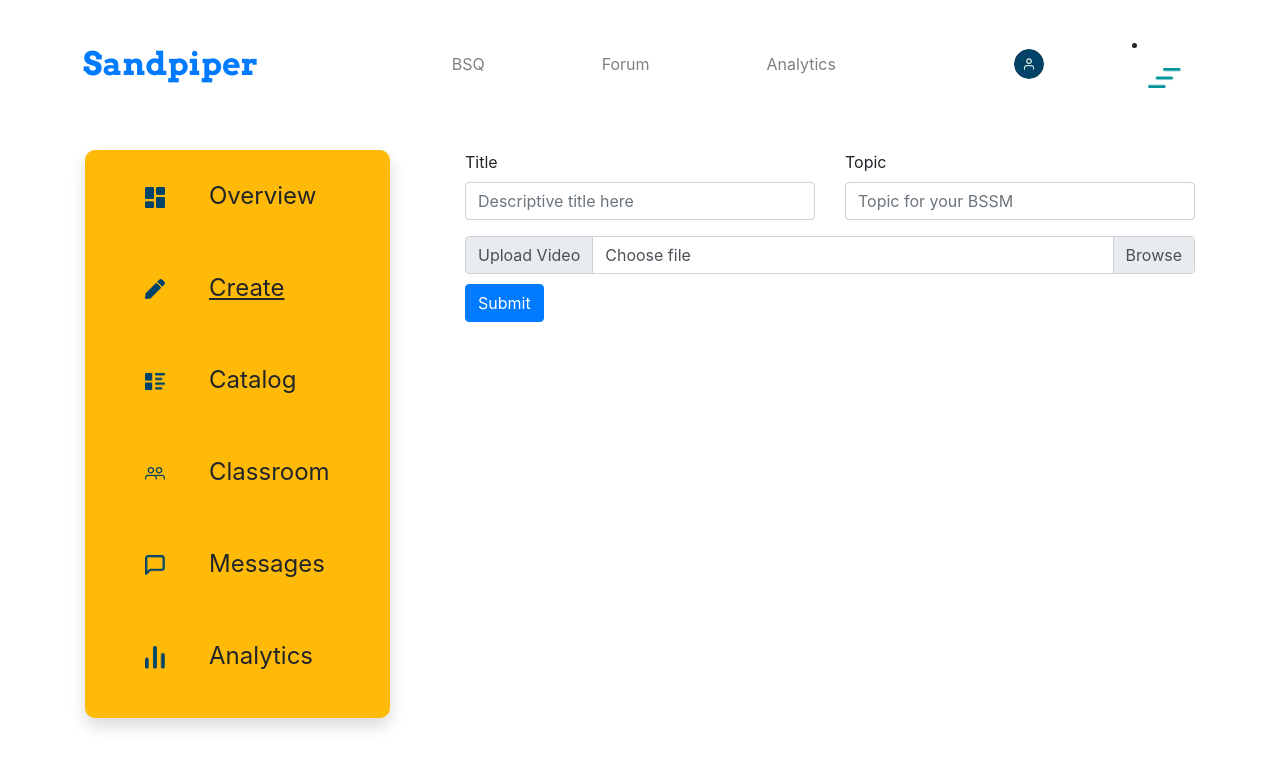
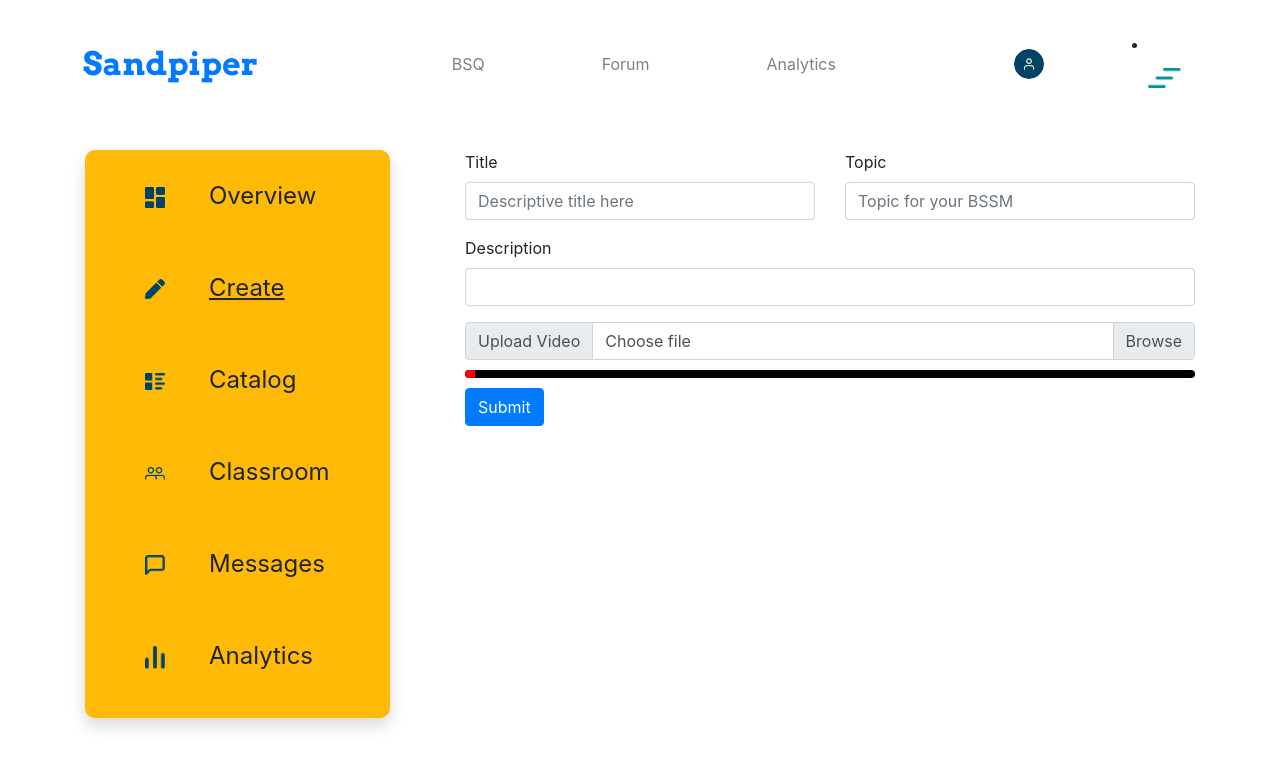
Before and after one commit to sammelanyogi/sandpiper, a Next.js app: page /create in a window 1280 px wide. Shown: the top 768 px of the page. Built offline with nearby package versions, Linux system fonts and the light colour scheme.

Commit message:
video upload done

```diff
--- a/components/BSSMUpload/index.js
+++ b/components/BSSMUpload/index.js
@@ -1,19 +1,38 @@
+import { useState } from "react"
 import Upload from "./upload"
+import UploadProgress from "./uploadprogress"
 import Input from "./input"
-export default function BSSMUpload({ className }) {
+export default function BSSMUpload({ onSubmit:onFormSubmit, progress}) {
+    let [file, setFile] = useState(null);
+    let title;
+    let topic;
+    let desc;
+    function onSubmit(e) {
+        e.preventDefault();
+        let data = { title: title.value, topic:topic.value, description:desc.value}
+        if (file===null) return alert("khai video haleko?");
+        let form = new FormData;
+        form.append('video', file);
+        form.append('data', JSON.stringify(data));
+        onFormSubmit(form);
+    }
+    function onUpload(file) {
+        setFile(file);
+    }
     return (
         <div >
-            <form onSubmit={e => e.preventDefault()}>
+            <form onSubmit={onSubmit}>
                 <div className="row">
                     <div className="col">
-                        <Input describe="Title" placeholder="Descriptive title here" />
+                        <Input ref={n => title = n} describe="Title" placeholder="Descriptive title here" />
                     </div>
                     <div className="col">
-                        <Input describe="Topic" placeholder="Topic for your BSSM" />
+                        <Input ref={n => topic = n} describe="Topic" placeholder="Topic for your BSSM" />
                     </div>
                 </div>
-
-                <Upload />
+                <Input describe="Description" ref={n => desc = n} />
+                <Upload onUpload={onUpload} />
+                <UploadProgress progress={progress}/>
                 <button type="submit" className="btn btn-primary">Submit</button>
 
             </form>
--- a/components/BSSMUpload/input.js
+++ b/components/BSSMUpload/input.js
@@ -1,12 +1,14 @@
-export default function Input({ describe = "", type = 'text', placeholder = "", smallText }) {
+import {forwardRef} from "react"
+export default forwardRef(
+	function Input({ describe = "", type = 'text', placeholder = "", smallText }, ref) {
     return (
         <div className="form-group">
             <label >{describe}</label>
-            <input type={type} className="form-control" placeholder={"" + placeholder} />
+            <input ref={ref} type={type} className="form-control" placeholder={"" + placeholder} />
 
             {!!smallText &&
                 <small className="form-text text-muted">{smallText}</small>
             }
         </div>
     )
-}
+})
--- a/components/BSSMUpload/upload.js
+++ b/components/BSSMUpload/upload.js
@@ -1,5 +1,7 @@
-
-export default function Upload() {
+export default function Upload({ onUpload }) {
+    function upload(e) {
+        onUpload(e.target.files[0]);
+    }
     return (
         <>
             <div className="input-group">
@@ -14,6 +16,7 @@ export default function Upload() {
                         className="custom-file-input"
                         id="inputGroupFile01"
                         aria-describedby="inputGroupFileAddon01"
+                        onChange={upload}
                     />
                     <label className="custom-file-label" htmlFor="inputGroupFile01">
                         Choose file
--- /dev/null
+++ b/components/BSSMUpload/uploadprogress.js
@@ -0,0 +1,32 @@
+export default function UploadProgress({progress}){
+	return(
+		<>
+		<div className="parent">
+			<div className="line">{progress}</div>
+		</div>
+		<style jsx>
+		{`
+			.parent{
+				width:100%;
+				height:8px;
+				display:block;
+				overflow:hidden;
+				position:relative;
+				border-radius:5px;
+				background-color:#000;
+				margin:10px 0;
+			}
+			.line{
+				position:absolute;
+				top:0;
+				bottom:100%;
+				background-color:red;
+				color:red;
+				width:"${progress}%";
+				height:10px;
+			}
+		`}
+		</style>
+		</>
+		);
+}
--- a/pages/create.js
+++ b/pages/create.js
@@ -6,6 +6,31 @@ import axios from "axios"
 
 export default function Forum() {
     let [curpage, setCurpage] = useState("video")
+    let [uploadProgress, setUploadProgress] = useState(2);
+
+    function sendVideoToServer(form){
+       axios.post("", )
+       axios({
+            method: 'post',
+            url: 'http://bssm.nirav.codes/uploadvideo',
+            data: form,
+            headers: {'Content-Type': 'multipart/form-data' },
+            onUploadProgress: function(progressEvent) {
+              var percentCompleted = Math.round((progressEvent.loaded * 100) / progressEvent.total)
+              console.log(percentCompleted)
+              setUploadProgress(percentCompleted)
+            }
+        })
+        .then(function (response) {
+            //handle success
+            console.log(response);
+        })
+        .catch(function (response) {
+            //handle error
+            console.log(response);
+        });
+    }
+
     return (
         <>
             <Layout title="Forum">
@@ -16,7 +41,7 @@ export default function Forum() {
                         </div>
                         <div className="col-8">
                             {curpage === "video" &&
-                                <BSSMUpload />
+                                <BSSMUpload onSubmit={sendVideoToServer} progress ={uploadProgress}/>
                             }
                         </div>
                     </div>
```
